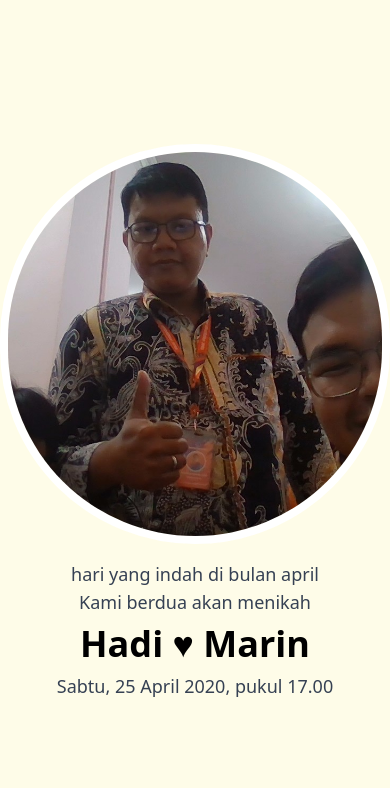
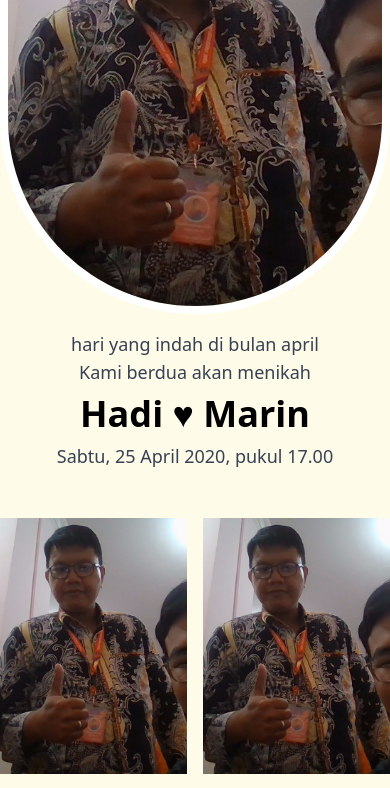
Before and after one commit to Hadi-Akram-Ramadhan/Hexanest-Nikahan, a Vue app: page / in a window 390 px wide. Shown: the top 788 px of the page. Built offline with nearby package versions, Linux system fonts and the light colour scheme; the HTML template or start-up script is replaced by a standard one.

Commit message:
Enhance HomeView with responsive layout and gallery section

```diff
--- a/src/views/HomeView.vue
+++ b/src/views/HomeView.vue
@@ -1,12 +1,25 @@
 <template>
-  <div class="w-full h-screen flex flex-col items-center justify-center bg-yellow-50">
-    <div class="rounded-full overflow-hidden border-8 border-white">
-      <img src="/src/assets/foto/main_img.jpg" alt="Couple" class="w-96 h-96 object-cover" />
-    </div>
-    <p class="mt-4 text-lg text-gray-700">hari yang indah di bulan april</p>
-    <p class="text-lg text-gray-700">Kami berdua akan menikah</p>
-    <h1 class="text-4xl font-bold mt-2">Hadi ♥ Marin</h1>
-    <p class="mt-2 text-lg text-gray-700">Sabtu, 25 April 2020, pukul 17.00</p>
+  <div class="w-full min-h-screen flex flex-col items-center justify-center bg-yellow-50">
+    <!-- Section 1: Main Photo -->
+    <section class="mb-12 flex flex-col items-center">
+      <div class="rounded-full overflow-hidden border-8 border-white">
+        <img src="/src/assets/foto/main_img.jpg" alt="Couple" class="w-[500px] h-[500px] object-cover" />
+      </div>
+      <p class="mt-4 text-lg text-gray-700 text-center">hari yang indah di bulan april</p>
+      <p class="text-lg text-gray-700 text-center">Kami berdua akan menikah</p>
+      <h1 class="text-4xl font-bold mt-2 text-center">Hadi ♥ Marin</h1>
+      <p class="mt-2 text-lg text-gray-700 text-center">Sabtu, 25 April 2020, pukul 17.00</p>
+    </section>
+
+    <!-- Section 2: Gallery -->
+    <section class="w-full max-w-4xl">
+      <div class="grid grid-cols-2 gap-4">
+        <img src="/src/assets/foto/main_img.jpg" alt="Photo 1" class="w-full h-64 object-cover" />
+        <img src="/src/assets/foto/main_img.jpg" alt="Photo 2" class="w-full h-64 object-cover" />
+        <img src="/src/assets/foto/main_img.jpg" alt="Photo 3" class="w-full h-64 object-cover" />
+        <img src="/src/assets/foto/main_img.jpg" alt="Photo 4" class="w-full h-64 object-cover" />
+      </div>
+    </section>
   </div>
 </template>
 
```
